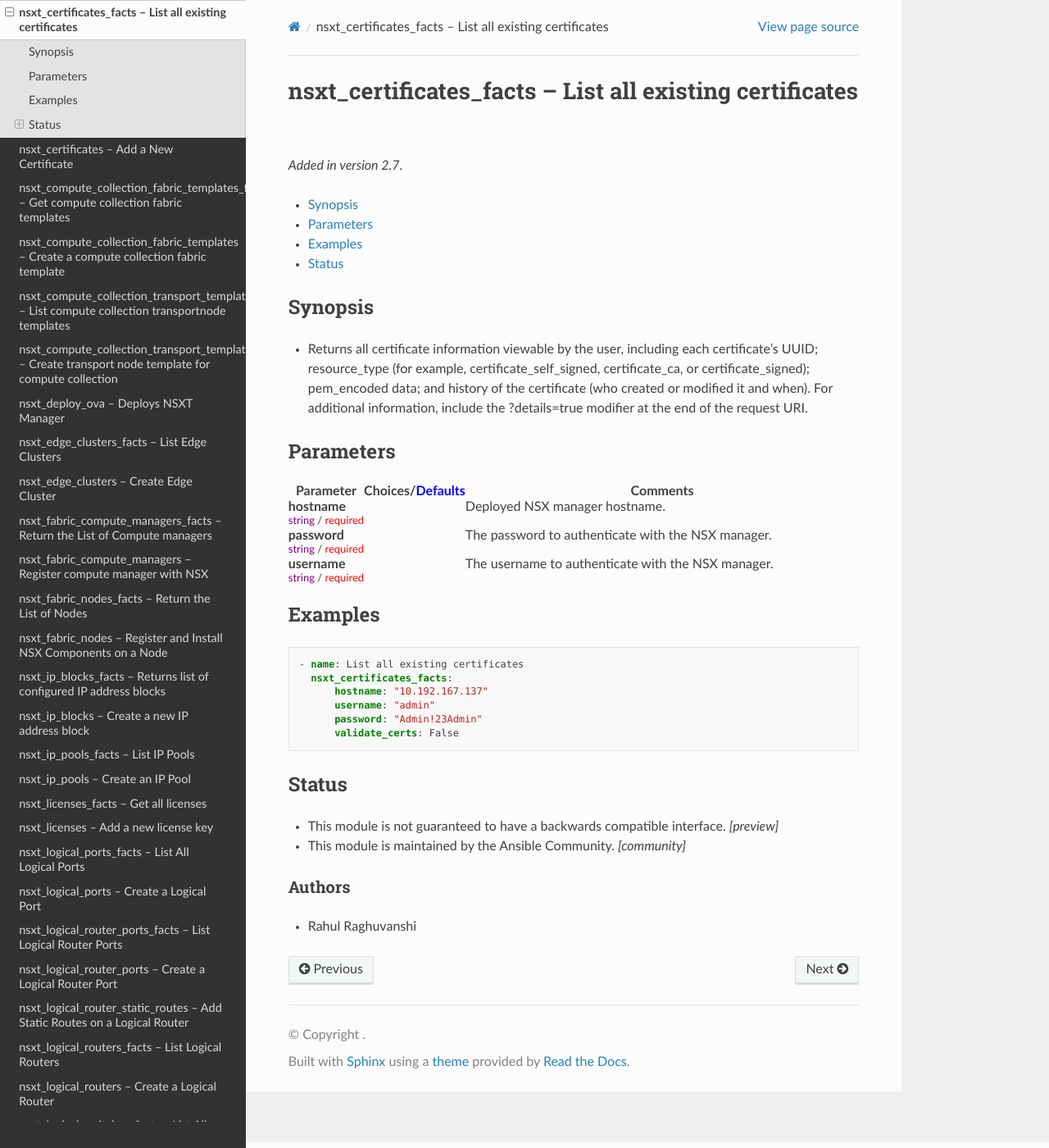
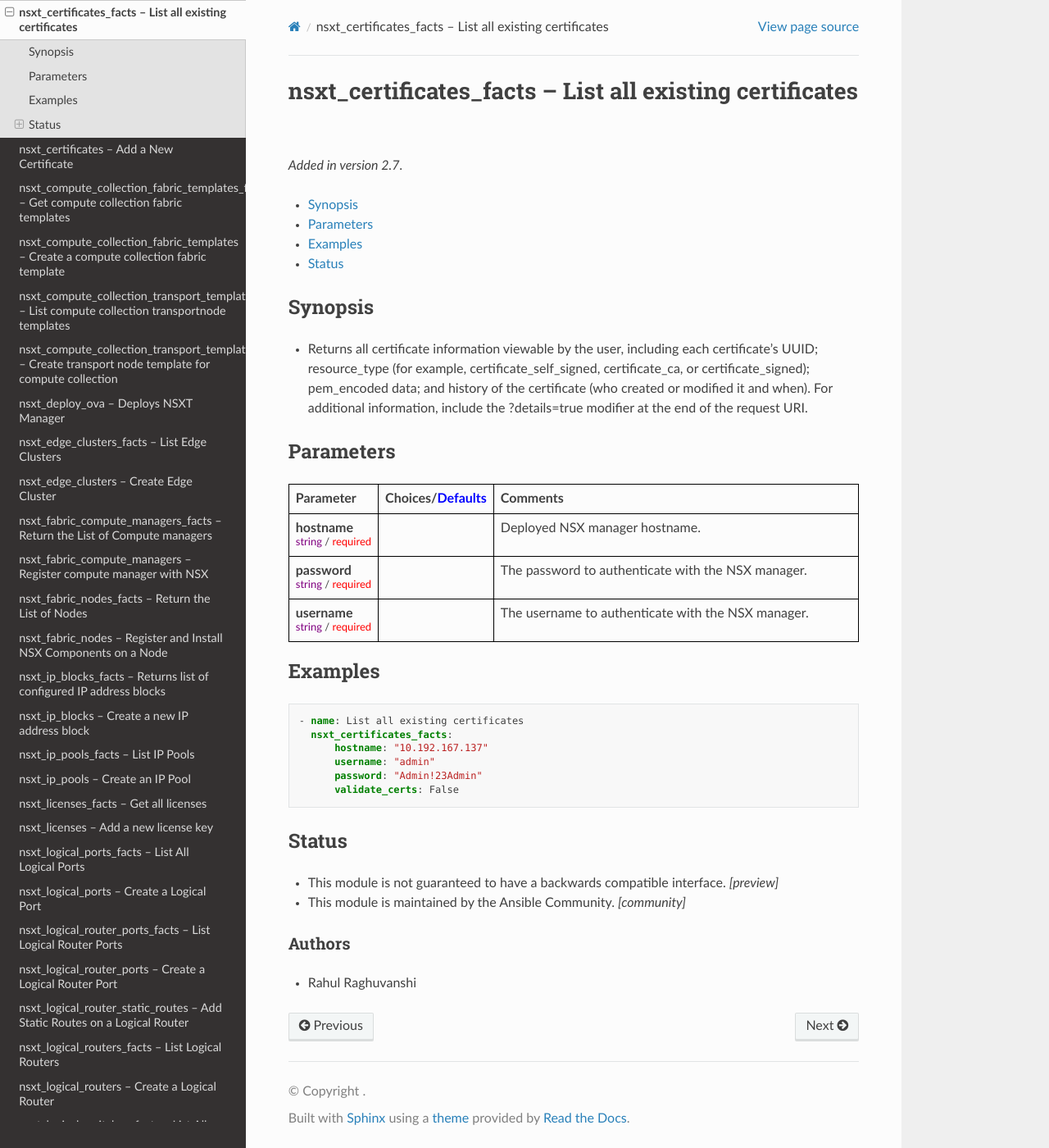
Before and after one commit to 12Balu34/ansible-for-nsxt-docs, a Sphinx documentation site: the page built from docs/source/nsxt/nsxt_certificates_facts_module.rst, in a window 1280 px wide and 1400 px high, scrolled down 7 px. Shown: the whole window at 82% size. Built offline with Sphinx 7.4.7 and the Read the Docs theme 2.0.0, drawn with Linux system fonts in a browser that asks for light colours.

Commit message:
updated css

```diff
--- a/docs/source/_static/css/custom.css
+++ b/docs/source/_static/css/custom.css
@@ -44,6 +44,12 @@ tr:hover .ansibleOptionLink::after {
     -moz-osx-font-smoothing: grayscale;
   }
 
+  td, th {
+    border: 1px solid #000000;
+    text-align: left;
+    padding: 8px;
+  }
+
   @media screen and (min-width:767px){
     /* Move anchors a bit up so that they aren't hidden by the header bar */
     section [id] {
```
